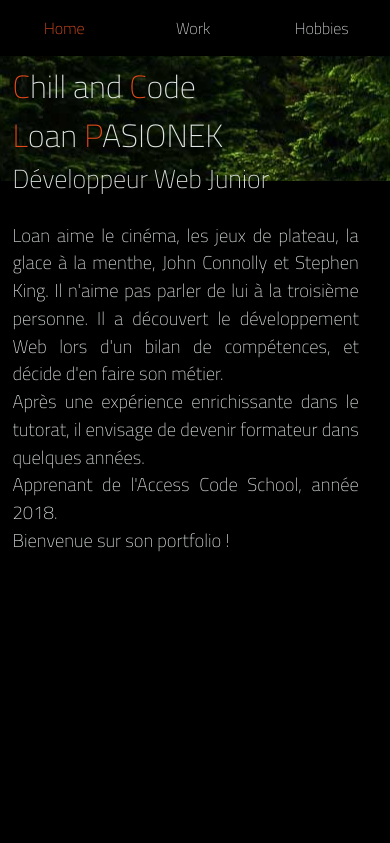
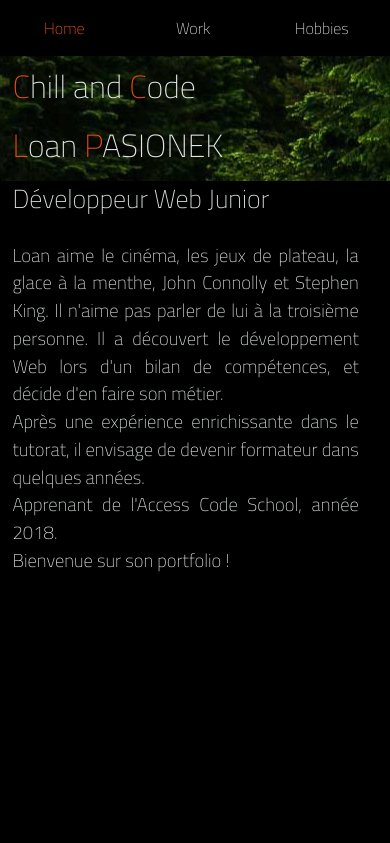
Before and after one commit to loanpasionek/PortfolioChill_Symfony, a Symfony app: template templates/page/index.html.twig in a window 390 px wide. Shown: the top 843 px of the page. Run offline with Twig, Linux system fonts and the light colour scheme; the template is opened without the code that fills it, so the values that code supplies are empty; some libraries are stand-ins or nearby versions.

Commit message:
Correctif apporté aux mediaqueries pour séparer tablette et mobile

```diff
--- a/public/css/mediaqueries.css
+++ b/public/css/mediaqueries.css
@@ -16,8 +16,6 @@
     .grid-item {height: 43px;}
     .grid-item-med {height: 86px;}
     .grid-item-lg {height: 129px;}
-
-
 
     /* Widths */
 
@@ -62,7 +60,7 @@
 }
 
 /* Small Devices, Tablets */
-@media only screen and (max-width : 768px) {
+@media only screen and (max-width : 768px) and (min-width: 480px) {
     .fs80-mm{font-size:7.2rem;}
     .fs60-mm{font-size:5.4rem;}
     .fs40-mm{font-size:3.6rem;}
@@ -162,6 +160,7 @@
 
     .padd40p-sm{padding:40px;}
     .padd5p-sm{padding: 5px;}
+    .paddName-sm{padding: 10px 0 10px 0;}
 
     .mtop30p-sm{margin-top:30px;}
     .mtop0-sm{margin-top:0;}
@@ -209,8 +208,8 @@
     /* Mur d'images en small */
 
     .imgCulture{height:100%;}
-/*     .grid-item, .grid-item-lg, .grid-item-med{width:33%;}
- */    .grid-item{height:43.5px;}
+
+    .grid-item{height:43.5px;}
     .grid-item-med{height:87px;}
     .grid-item-lg{height:130.5px;}
 
--- a/templates/Layouts/header.html.twig
+++ b/templates/Layouts/header.html.twig
@@ -29,7 +29,7 @@
         <div class="h125p-sm bg_forest_sm titillium relative bg-forest-sm padd5p-sm">
             <h1 class="col rotated rotated-sm color3 fs80 fs80-sm nomargin titleSection"><span class="color1 coloredChars">C</span>hill and <span class="color1 coloredChars">C</span>ode</h1>
             <div class="col l5 offset-l6 m5 offset-m5 color3 right-align text-justify-sm">
-                <p class="fs40 fs40-sm nomargin"><span class="color1 coloredChars">L</span>oan <span class="color1 coloredChars">P</span>ASIONEK</p>
+                <p class="fs40 fs40-sm nomargin paddName-sm"><span class="color1 coloredChars">L</span>oan <span class="color1 coloredChars">P</span>ASIONEK</p>
                 <span class="fs40 fs32-sm fs32-xs">Développeur Web Junior</span> <br>
             </div>
         </div>
```
